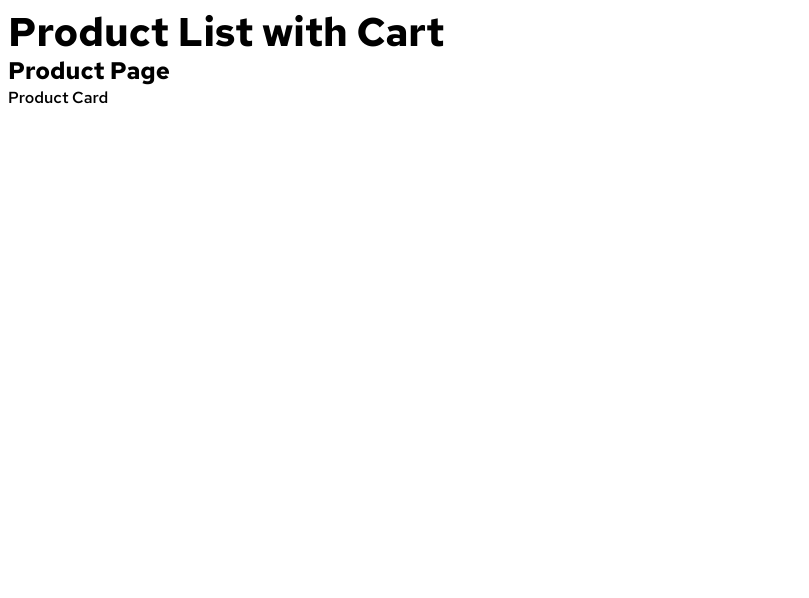
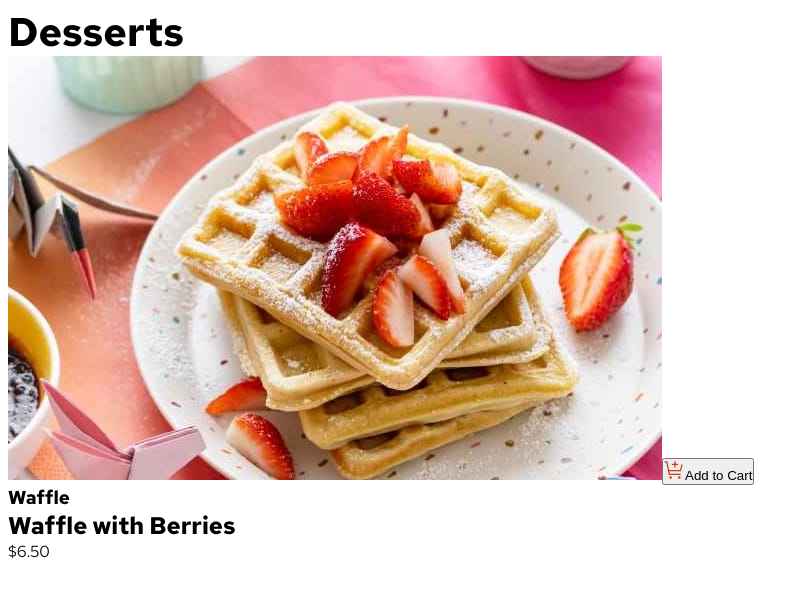
Before and after one commit to Aditi-Sawardekar/product-list-with-cart, a React (Vite) app: page / in a window 1280 px wide. Shown: the top 598 px of the page, without its empty margins (0-809 px from the left). Built offline with nearby package versions, Linux system fonts and the light colour scheme.

Commit message:
Refactor ProductCard to render Image, Button, Category, Title, and Price components

```diff
--- a/src/App.tsx
+++ b/src/App.tsx
@@ -4,7 +4,6 @@ import "./App.css";
 function App() {
   return (
     <>
-      <h1 className="text-preset-1">Product List with Cart</h1>
       <ProductPage />
     </>
   );
--- /dev/null
+++ b/src/components/CardButton/CardButton.tsx
@@ -0,0 +1,10 @@
+import cartIcon from "../../assets/images/icon-add-to-cart.svg";
+
+export default function CardButton() {
+  return (
+    <button>
+      <img src={cartIcon} alt="" aria-hidden="true" />
+      Add to Cart
+    </button>
+  );
+}
--- /dev/null
+++ b/src/components/CardCategory/CardCategory.tsx
@@ -0,0 +1,3 @@
+export default function CardCategory() {
+  return <h3>Waffle</h3>;
+}
--- /dev/null
+++ b/src/components/CardImage/CardImage.tsx
@@ -0,0 +1,5 @@
+import productImg from "../../assets/images/image-waffle-mobile.jpg";
+
+export default function CardImage() {
+  return <img src={productImg} alt="Image of waffle with berries" />;
+}
--- /dev/null
+++ b/src/components/CardPrice/CardPrice.tsx
@@ -0,0 +1,6 @@
+export default function CardPrice() {
+  return (
+    // Using <data> element to semantically represent price with a machine-readable value.
+    <data value="6.50">$6.50</data>
+  );
+}
--- /dev/null
+++ b/src/components/CardTitle/CardTitle.tsx
@@ -0,0 +1,3 @@
+export default function CardTitle() {
+  return <h2>Waffle with Berries</h2>;
+}
--- a/src/components/ProductCard/ProductCard.tsx
+++ b/src/components/ProductCard/ProductCard.tsx
@@ -1,3 +1,17 @@
+import CardButton from "../CardButton/CardButton";
+import CardCategory from "../CardCategory/CardCategory";
+import CardImage from "../CardImage/CardImage";
+import CardPrice from "../CardPrice/CardPrice";
+import CardTitle from "../CardTitle/CardTitle";
+
 export default function ProductCard() {
-  return <h3 className="text-preset-3">Product Card</h3>;
+  return (
+    <article>
+      <CardImage />
+      <CardButton />
+      <CardCategory />
+      <CardTitle />
+      <CardPrice />
+    </article>
+  );
 }
--- a/src/pages/ProductPage/ProductPage.tsx
+++ b/src/pages/ProductPage/ProductPage.tsx
@@ -3,7 +3,7 @@ import ProductCard from "../../components/ProductCard/ProductCard";
 export default function ProductPage() {
   return (
     <>
-      <h2 className="text-preset-2">Product Page</h2>
+      <h1 className="text-preset-1">Desserts</h1>
       <ProductCard />
     </>
   );
```
